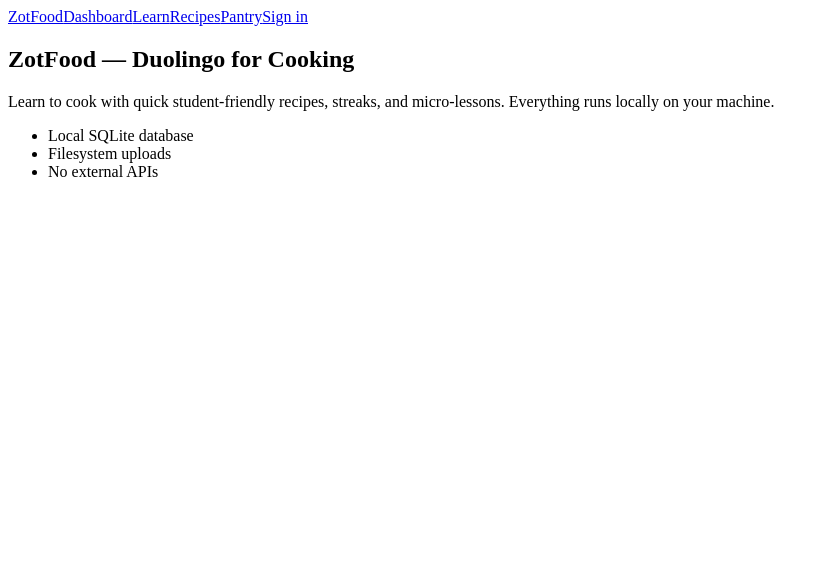
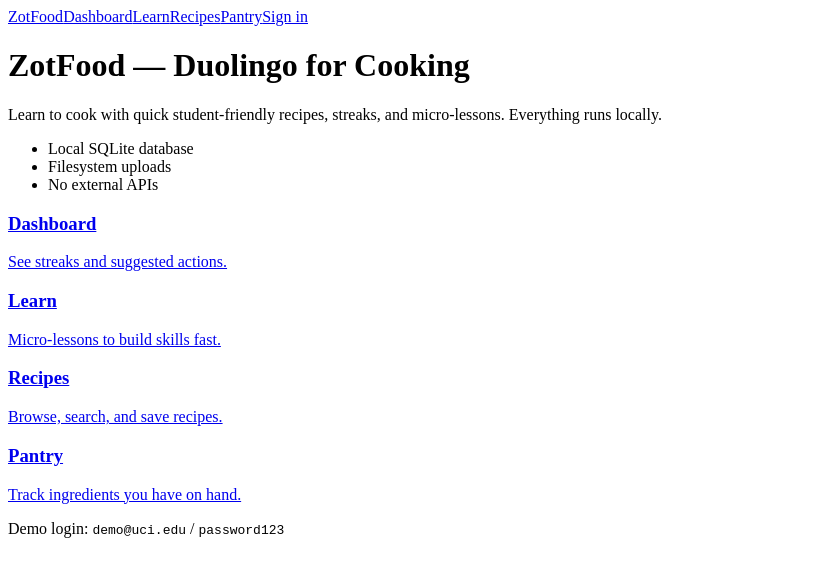
Before and after one commit to rchau8502/zotfood-local, a Next.js app: page / in a window 1280 px wide. Shown: the top 576 px of the page, without its empty margins (0-829 px from the left). Built offline with nearby package versions, Linux system fonts and the light colour scheme.

Commit message:
Fix home page rendering and auth route

```diff
--- a/app/(marketing)/page.tsx
+++ b/app/(marketing)/page.tsx
@@ -1,13 +1,39 @@
-export default function MarketingPage(){
+
+import Link from "next/link";
+
+function Card(props: { href: string; title: string; desc: string }) {
   return (
-    <section className="grid gap-6">
+    <Link href={props.href} className="rounded-xl border p-5 hover:shadow focus:outline-none focus:ring">
+      <h3 className="text-lg font-semibold">{props.title}</h3>
+      <p className="mt-1 text-sm text-gray-600">{props.desc}</p>
+    </Link>
+  );
+}
+
+export default function Home() {
+  return (
+    <div>
       <h1 className="text-3xl font-bold">ZotFood — Duolingo for Cooking</h1>
-      <p>Learn to cook with quick student‑friendly recipes, streaks, and micro‑lessons. Everything runs locally on your machine.</p>
-      <ul className="list-disc pl-5">
+      <p className="mt-3 text-gray-700">
+        Learn to cook with quick student-friendly recipes, streaks, and micro-lessons. Everything runs locally.
+      </p>
+
+      <ul className="mt-6 list-disc pl-6 text-gray-700">
         <li>Local SQLite database</li>
         <li>Filesystem uploads</li>
         <li>No external APIs</li>
       </ul>
-    </section>
-  )
+
+      <div className="mt-8 grid gap-4 sm:grid-cols-2">
+        <Card href="/dashboard" title="Dashboard" desc="See streaks and suggested actions." />
+        <Card href="/learn"     title="Learn"     desc="Micro-lessons to build skills fast." />
+        <Card href="/recipes"   title="Recipes"   desc="Browse, search, and save recipes." />
+        <Card href="/pantry"    title="Pantry"    desc="Track ingredients you have on hand." />
+      </div>
+
+      <p className="mt-8 text-sm text-gray-500">
+        Demo login: <code>demo@uci.edu</code> / <code>password123</code>
+      </p>
+    </div>
+  );
 }
--- a/app/api/auth/[...nextauth]/route.ts
+++ b/app/api/auth/[...nextauth]/route.ts
@@ -1,5 +1,2 @@
 // app/api/auth/[...nextauth]/route.ts
-import { handlers } from "@/lib/auth";
-
-// v5 requires exporting the GET/POST from handlers
-export const { GET, POST } = handlers;
+export { GET, POST } from "@/lib/auth";
```
